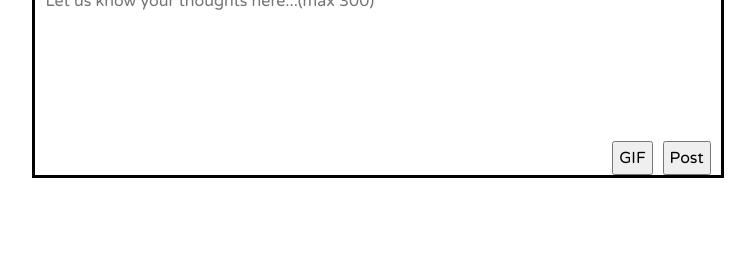
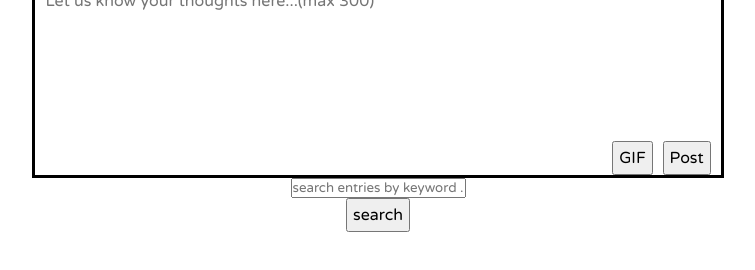
Before and after one commit to ecarlos09/all-about-the-journal, a website with bundled scripts: page index.html in a window 1280 px wide. Shown: the part 158-428 px from the top of the page, without its empty margins (262-1017 px from the left). Built offline with nearby package versions, Linux system fonts and the light colour scheme; files whose address does not match are found by name.

Commit message:
create new branch

```diff
--- a/index.html
+++ b/index.html
@@ -43,6 +43,14 @@
 
         </div>
 
+        <section id="searchBar">
+            <form>
+                <input type="text" id="search" placeholder="search entries by keyword ..."/>
+                <input type="submit" id="searchButton" value="search">
+            </form>
+
+        </section>
+
         <section id="journal-timeline">
 
         </section>
```
Also changed, not shown: README.md.
